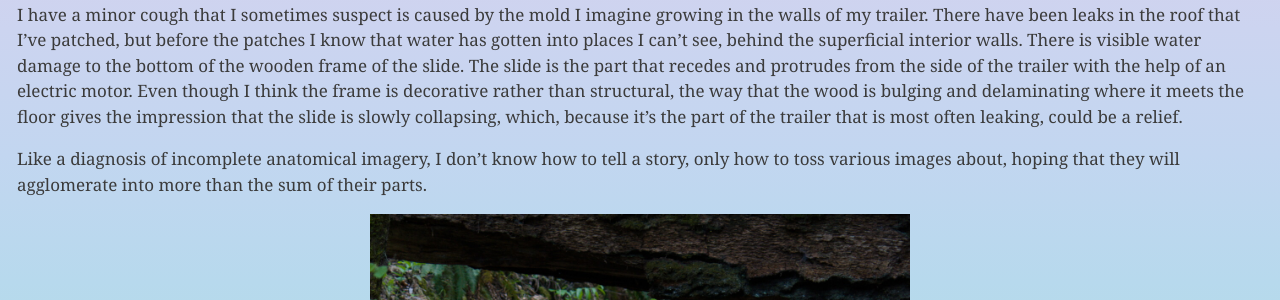
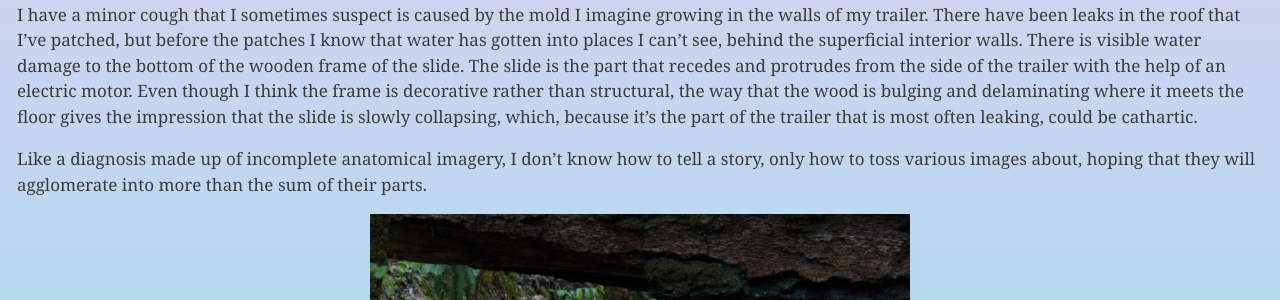
Before and after one commit to meanyhead/meanyhead.github.io, a Jekyll site: the page built from _posts/2022-1-28-school.md, in a window 1280 px wide. Shown: the part 856-1156 px from the top of the page. Built offline with Jekyll 4.4.1, drawn with Linux system fonts in a browser that asks for light colours; comment, search, counter and statistics services are not loaded.

Commit message:
auto Mon 01/31/2022  10:06 PM

```diff
--- a/_posts/2022-1-28-school.md
+++ b/_posts/2022-1-28-school.md
@@ -12,8 +12,8 @@ Medicine is cinema. In a quiet room, a series of images are inserted into your m
 
 A good half of my instagram photos are of water. I'm drawn to obscurity and reflection, to presences that are sensed in the ways they hide and distort other presences. Glass will also do, especially when fogged with moisture, but there is one photo that's a tree reflected in the treated, slightly warped glass of a window, behind which is a smaller potted tree.
 
-I have a minor cough that I sometimes suspect is caused by the mold I imagine growing in the walls of my trailer. There have been leaks in the roof that I've patched, but before the patches I know that water has gotten into places I can't see, behind the superficial interior walls. There is visible water damage to the bottom of the wooden frame of the slide. The slide is the part that recedes and protrudes from the side of the trailer with the help of an electric motor. Even though I think the frame is decorative rather than structural, the way that the wood is bulging and delaminating where it meets the floor gives the impression that the slide is slowly collapsing, which, because it's the part of the trailer that is most often leaking, could be a relief.
+I have a minor cough that I sometimes suspect is caused by the mold I imagine growing in the walls of my trailer. There have been leaks in the roof that I've patched, but before the patches I know that water has gotten into places I can't see, behind the superficial interior walls. There is visible water damage to the bottom of the wooden frame of the slide. The slide is the part that recedes and protrudes from the side of the trailer with the help of an electric motor. Even though I think the frame is decorative rather than structural, the way that the wood is bulging and delaminating where it meets the floor gives the impression that the slide is slowly collapsing, which, because it's the part of the trailer that is most often leaking, could be cathartic.
 
-Like a diagnosis of incomplete anatomical imagery, I don't know how to tell a story, only how to toss various images about, hoping that they will agglomerate into more than the sum of their parts.
+Like a diagnosis made up of incomplete anatomical imagery, I don't know how to tell a story, only how to toss various images about, hoping that they will agglomerate into more than the sum of their parts.
 
 ![Ruisseau in the Woods]({{ site.baseurl }}/res/img/ruisseau.jpg)
--- a/publish_time.txt
+++ b/publish_time.txt
@@ -1 +1 @@
-11:28 PM
+11:30 PM
```
